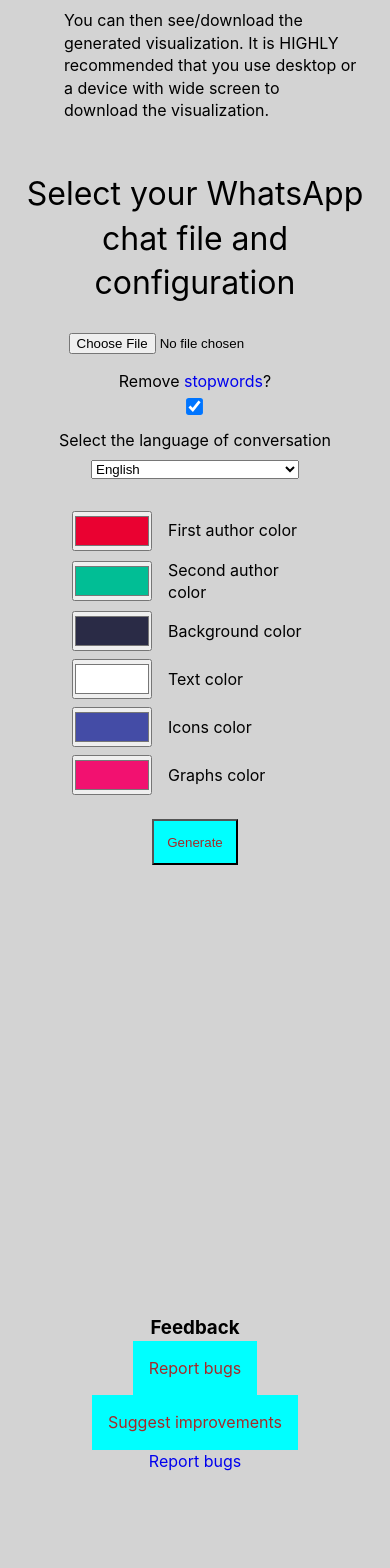
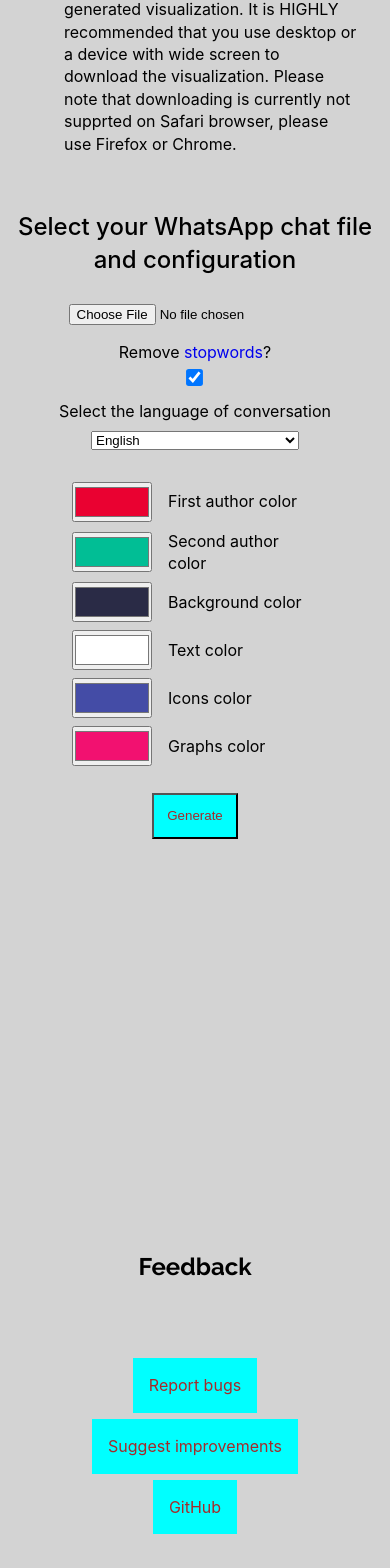
Before and after one commit to bhumitattarde/WhatsChart, a React (Create React App) app: page / in a window 390 px wide. Shown: the part 2558-4126 px from the top of the page. Built offline with nearby package versions, Linux system fonts and the light colour scheme; what stopword would draw is missing.

Commit message:
Improved CSS

```diff
--- a/src/App.css
+++ b/src/App.css
@@ -69,6 +69,7 @@
   display: flex;
   justify-content: center;
   align-items: center;
+  margin: 0.2em;
   padding: 1em;
   background-color: aqua;
   color: brown;
--- a/src/components/css/FeedbackPage.css
+++ b/src/components/css/FeedbackPage.css
@@ -0,0 +1,17 @@
+#feedbackPage > ul {
+  display: flex;
+  flex-direction: row;
+  justify-content: space-evenly;
+  align-items: center;
+  flex-wrap: wrap;
+}
+
+#feedbackPage h2 {
+  margin-bottom: 3em;
+}
+
+@media (max-width: 650px) {
+  #feedbackPage > ul {
+    flex-direction: column;
+  }
+}
--- a/src/components/css/FileForm.css
+++ b/src/components/css/FileForm.css
@@ -7,7 +7,8 @@
 }
 
 .fileSelectorWrapper > label {
-  font-size: 2em;
+  font-size: clamp(24px, 1.5vw, 28px);
+  font-weight: 500;
 }
 
 .fileSelectorWrapper > input {
--- a/src/components/css/ProgressIndicator.css
+++ b/src/components/css/ProgressIndicator.css
@@ -1,10 +1,12 @@
+/*TODO add background (see firefox robots url bar)  */
 .progressIndicator {
   width: 100%;
   height: 1em;
   margin: 1em 0.5em;
-  font-size: 1.3em;
+  font-style: italic;
 }
 
 .progressIndicatorBad {
   color: red;
+  font-weight: 500;
 }
--- a/src/components/css/WhatsChart.css
+++ b/src/components/css/WhatsChart.css
@@ -95,7 +95,7 @@
   right: 0.5em;
   align-self: flex-end;
   font-weight: 700;
-  font-size: clamp(7px, 1vw, 14px);
+  font-size: clamp(7px, 1vw, 12px);
   font-style: italic;
 }
 
--- a/src/components/js/DownloadAndSeeChart.js
+++ b/src/components/js/DownloadAndSeeChart.js
@@ -5,21 +5,15 @@
 
 const DownloadAndSeeChart = (props) => (
   <div className="downloadAndSeeChart">
-    {/* <h4>To ensure correct download:</h4>
-    <ul>
-      <li>Maximize browser window</li>
-      <li>If using phone, enable landscape mode</li>
-    </ul> */}
-
     <ul>
       <li>
         <a className="button" href="#chart">
-          See visualization
+          See
         </a>
       </li>
       <li>
         <button className="button" type="button" onClick={props.handleDownload}>
-          Download visualization
+          Download
         </button>
       </li>
     </ul>
--- a/src/components/js/FeedbackPage.js
+++ b/src/components/js/FeedbackPage.js
@@ -3,23 +3,36 @@
 import "../css/FeedbackPage.css";
 
 const FeedbackPage = (props) => (
-  <div className="page">
-    <h3>Feedback</h3>
+  <div id="feedbackPage" className="page">
+    <h2>Feedback</h2>
+    <ul>
+      <li>
         <a
           className="button"
-      href="https://github.com/bhumitattarde/WhatsChart/issues/new?labels=bug&title=BUG: "
+          href="https://github.com/bhumitattarde/WhatsChart/issues/new?labels=bug&title=BUG:
+          "
         >
           Report bugs
         </a>
+      </li>
+      <li>
         <a
           className="button"
-      href="https://github.com/bhumitattarde/WhatsChart/issues/new?labels=improvement&title=SUGGESTION: "
+          href="https://github.com/bhumitattarde/WhatsChart/issues/new?labels=improvement&title=SUGGESTION:
+          "
         >
           Suggest improvements
         </a>
-    <a className="GitHub" href="https://github.com/bhumitattarde/WhatsChart">
-      Report bugs
+      </li>
+      <li>
+        <a
+          className="button"
+          href="https://github.com/bhumitattarde/WhatsChart"
+        >
+          GitHub
         </a>
+      </li>
+    </ul>
   </div>
 );
 
--- a/src/components/js/FileForm.js
+++ b/src/components/js/FileForm.js
@@ -234,6 +234,7 @@
     this.setState((prevState) => {
       return { progress: progress, err: err };
     });
+    console.log(this.state);
   }
 
   render() {
@@ -341,7 +342,10 @@
 
         <input className="button" type="submit" value="Generate" />
 
-        <ProgressIndicator progress={this.state.progress} />
+        <ProgressIndicator
+          progress={this.state.progress}
+          isError={this.state.err}
+        />
 
         {this.props.chartVisible && (
           <DownloadAndSeeChart handleDownload={this.handleDownload} />
--- a/src/components/js/HowtoPage.js
+++ b/src/components/js/HowtoPage.js
@@ -51,7 +51,9 @@
           <p className="howtoSubListWrapper">
             You can then see/download the generated visualization. It is HIGHLY
             recommended that you use desktop or a device with wide screen to
-            download the visualization.
+            download the visualization. Please note that downloading is
+            currently not supprted on Safari browser, please use Firefox or
+            Chrome.
           </p>
         </div>
       </li>
--- a/src/components/js/ProgressIndicator.js
+++ b/src/components/js/ProgressIndicator.js
@@ -7,7 +7,7 @@
   <div
     className={
       props.isError
-        ? "progressIndicator, progressIndicatorBad"
+        ? "progressIndicator progressIndicatorBad"
         : "progressIndicator"
     }
   >
```
Lines whose indentation alone changed are shown as unchanged.
